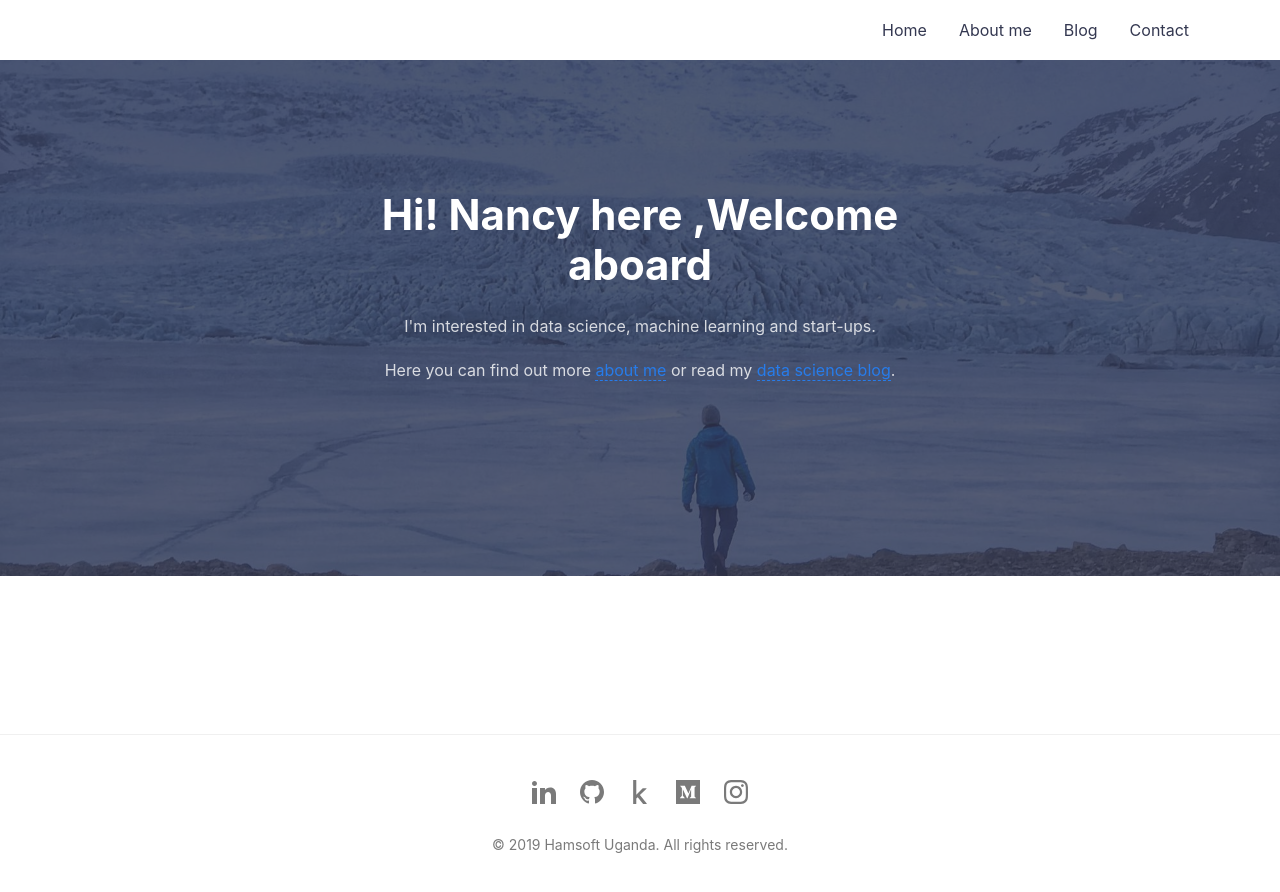
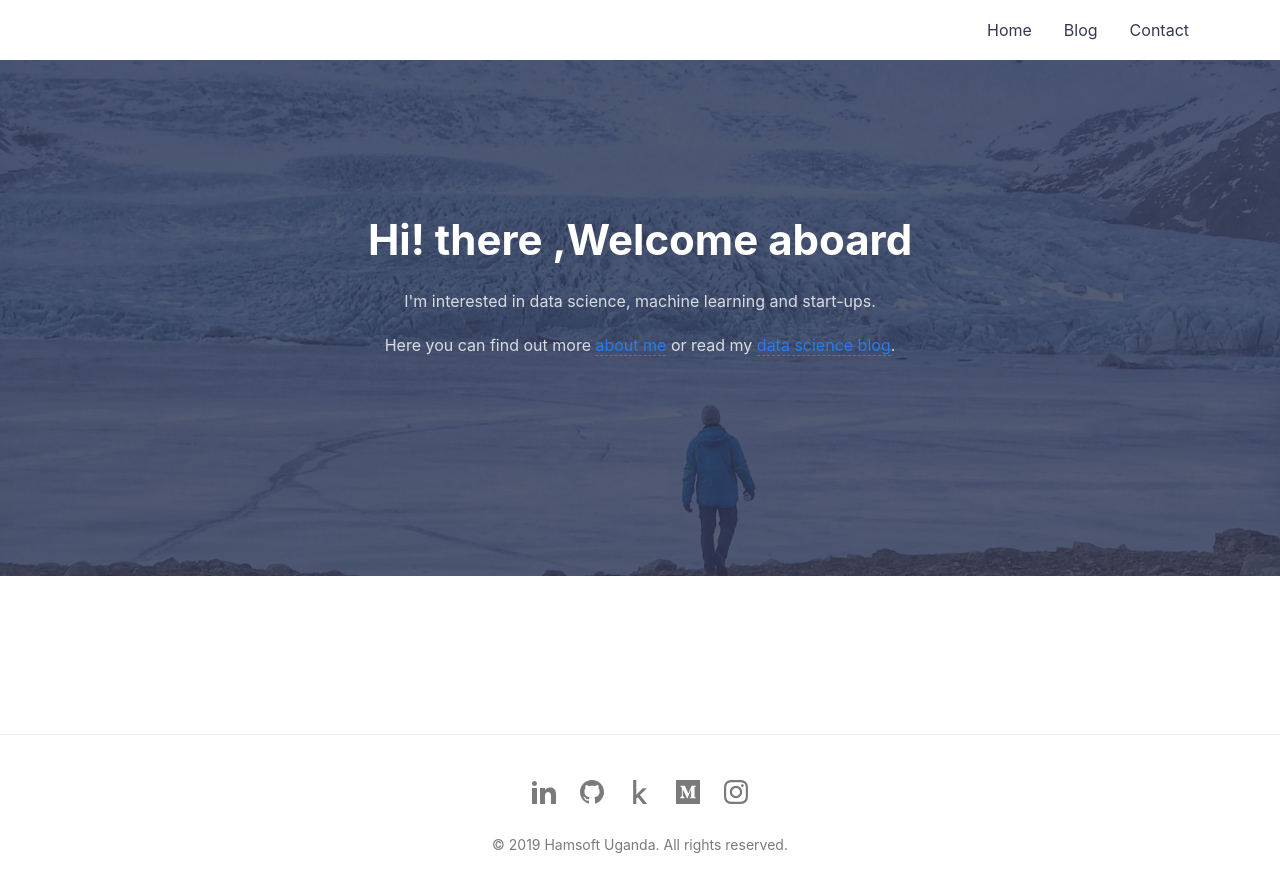
Before and after one commit to hamsoftug/hamsoftug.github.io, a Jekyll site: the page built from index.md, in a window 1280 px wide. Shown: the top 892 px of the page. Built offline with Jekyll 4.4.1, drawn with Linux system fonts in a browser that asks for light colours.

Commit message:
Update _config.yml

```diff
--- a/_config.yml
+++ b/_config.yml
@@ -18,11 +18,10 @@ social:
 # THEME SETTINGS
 navigation: # Navigation links
   - {name: 'Home', link: '/blog'}
-  - {name: 'About me', link: '/about-me'}
   - {name: 'Blog', link: '/blog'}
   - {name: 'Contact', link: '/contact'}
 
-home_title: Hi! Nancy here ,Welcome aboard
+home_title: Hi! there ,Welcome aboard
 tagline: >
   I'm excited to have you here , kindly click on the blog link to get started  learning from topics written by our experienced colleagues .
 
```
